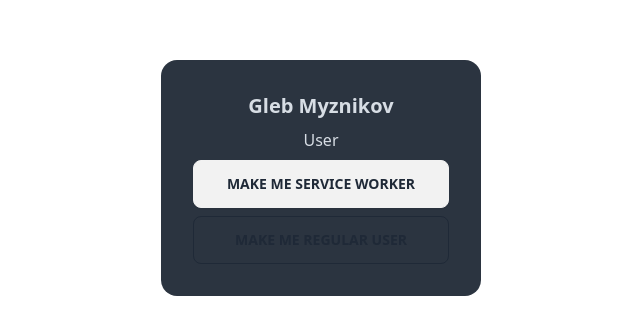
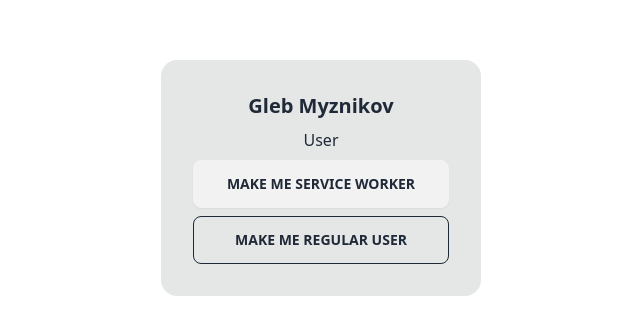
Before and after one commit to myznikovgleb/konspekt, a React (Vite) app: page / in a window 1280 px wide. Shown: the part 222-556 px from the top of the page, without its empty margins (319-959 px from the left). Built offline with nearby package versions, Linux system fonts and the light colour scheme.

Commit message:
Fix `UserCard` appearance

```diff
--- a/src/components/UserCard.tsx
+++ b/src/components/UserCard.tsx
@@ -9,7 +9,7 @@ export const UserCard = () => {
   const dispatch = useStoreDispatch()
 
   return (
-    <div className='card bg-neutral text-neutral-content'>
+    <div className='card bg-base-300 text-base'>
       <div className='card-body items-center text-center'>
         <h2 className='card-title'>{fullName}</h2>
         <p>{type}</p>
```
